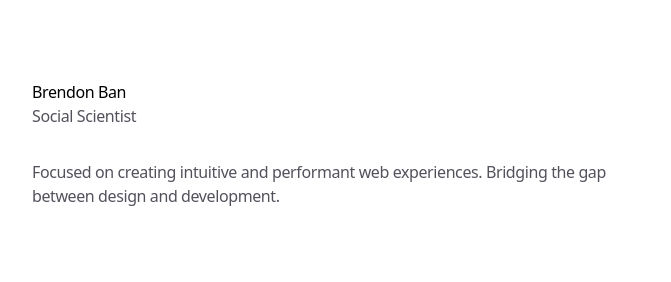
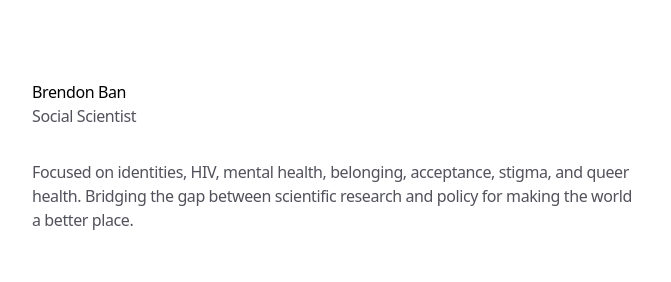
Before and after one commit to brendonban/minimalist-personal-vercel-site, a Next.js app: page / in a window 1280 px wide. Shown: the top 282 px of the page, without its empty margins (304-975 px from the left). Built offline with nearby package versions, Linux system fonts and the light colour scheme.

Commit message:
Update page.tsx

```diff
--- a/app/page.tsx
+++ b/app/page.tsx
@@ -137,8 +137,8 @@ export default function Personal() {
       >
         <div className="flex-1">
           <p className="text-zinc-600 dark:text-zinc-400">
-            Focused on creating intuitive and performant web experiences.
-            Bridging the gap between design and development.
+            Focused on identities, HIV, mental health, belonging, acceptance, stigma, and queer health.
+            Bridging the gap between scientific research and policy for making the world a better place.
           </p>
         </div>
       </motion.section>
```
